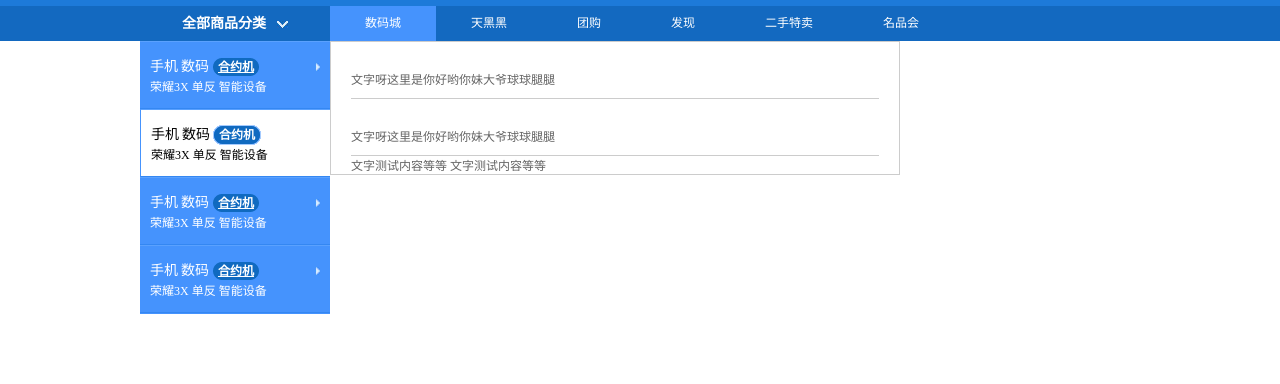
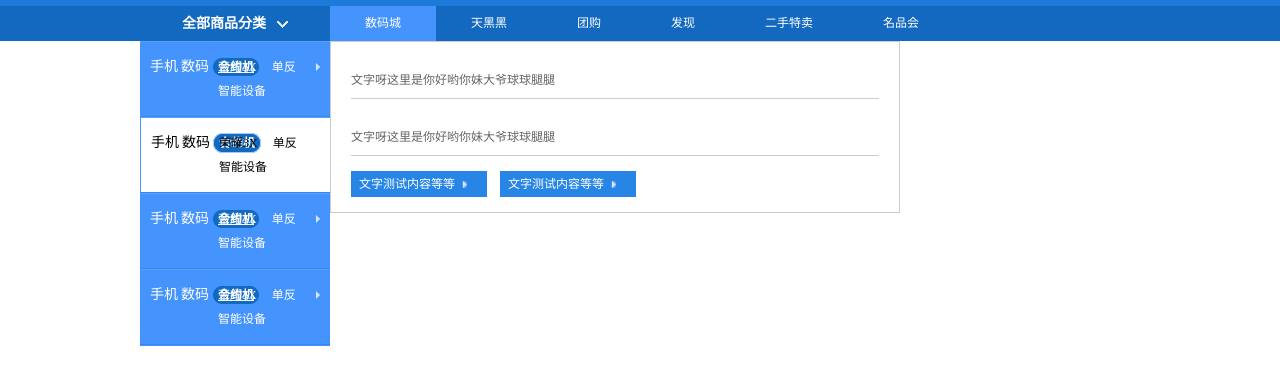
Before and after one commit to lzyenjoy/muke, a plain HTML site: page index.html in a window 1280 px wide. Shown: the part 110-494 px from the top of the page. Drawn offline with Linux system fonts and the light colour scheme.

Commit message:
添加了弹出框

```diff
--- a/style/main.css
+++ b/style/main.css
@@ -182,6 +182,34 @@
     font-weight: bold;
     height: 24px;
 }
+.shopClass_item dd{
+    padding-left: 68px;
+    line-height: 24px;
+    margin-top: -24px;
+}
+.shopClass_item dd a{
+    margin-right: 12px;
+}
+.shopList_links{
+    padding: 15px 0;
+}
+.shopList_links a{
+    color: #FFF;
+    background-color:#2785E6;
+    height: 26px;
+    line-height: 26px;
+    font-size: 12px;
+    display: inline-block;
+    padding: 0 14px 0 8px;
+    margin-right: 10px;
+}
+.shopList_links span{
+    width: 11px;
+    height: 7px;
+    background: url("../images/icon/shop_sj.jpg") left center no-repeat;
+    display: inline-block;
+    margin-left: 7px;
+}
 
 
 
```
